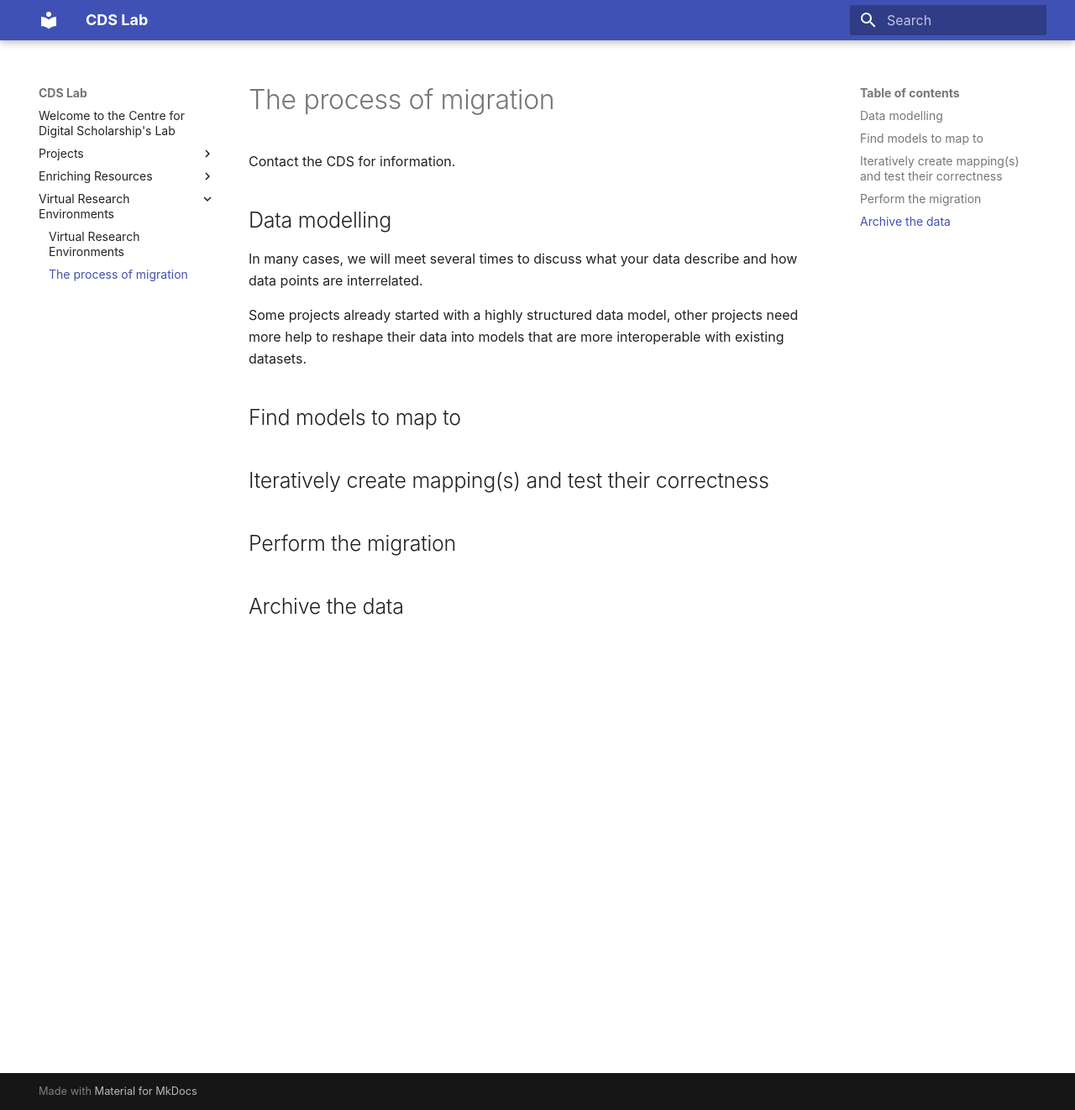
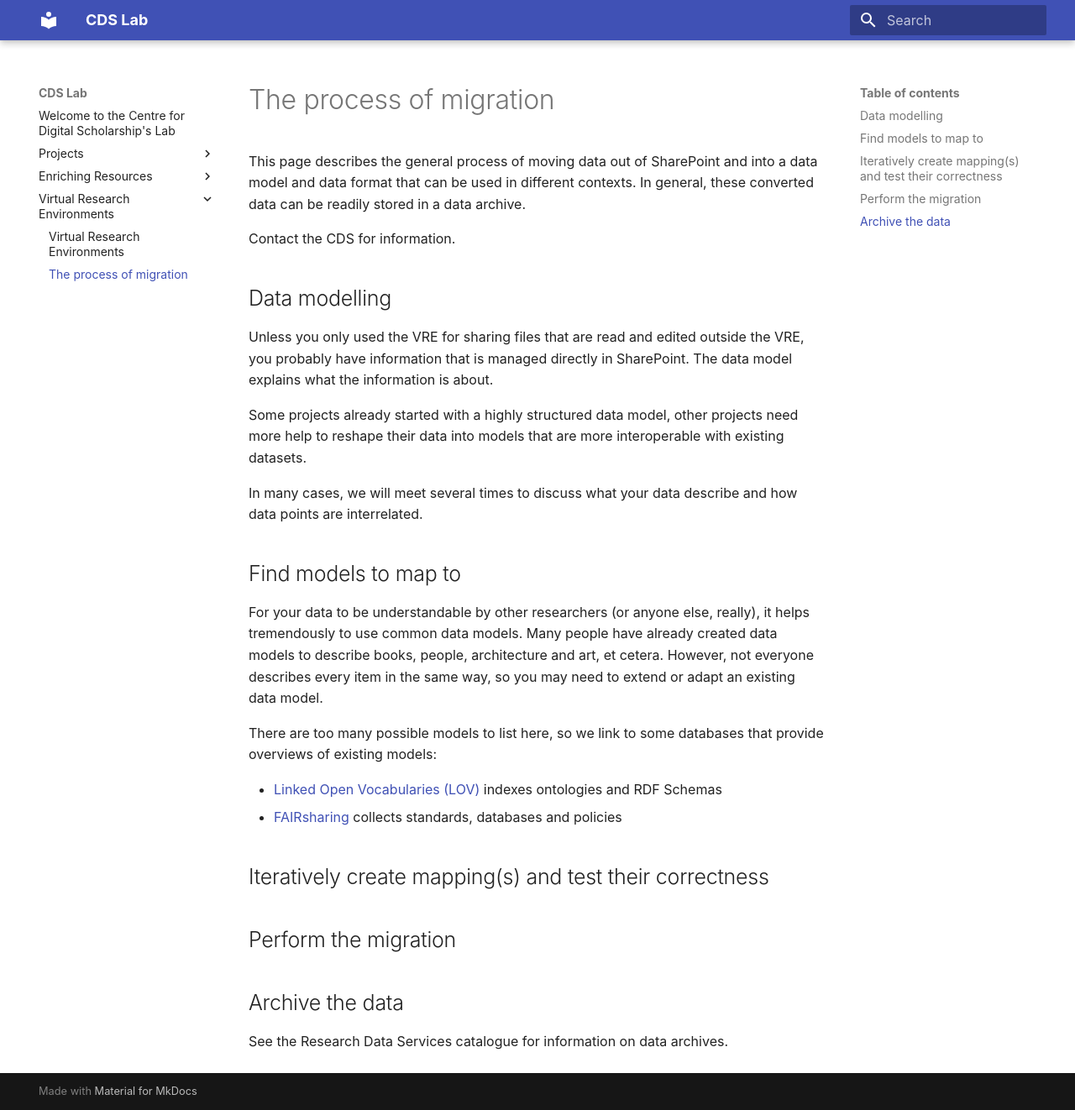
Before and after one commit to LeidenUniversityLibrary/cds-lab-homepage, an MkDocs documentation site: the page built from docs/vre/migration.md, in a window 1280 px wide and 1322 px high. Shown: the whole window at 84% size. Built offline with MkDocs 1.6.1 and Material for MkDocs 9.7.7, drawn with Linux system fonts in a browser that asks for light colours.

Commit message:
Add migration intro and contents

```diff
--- a/docs/vre/migration.md
+++ b/docs/vre/migration.md
@@ -1,22 +1,45 @@
 ---
 title: The process of migration
 ---
+
+This page describes the general process of moving data out of SharePoint
+and into a data model and data format that can be used in different
+contexts. In general, these converted data can be readily stored in a
+data archive.
 
 Contact the CDS for information.
 
 # Data modelling
 
-In many cases, we will meet several times
-to discuss what your data describe and how data points are interrelated.
+Unless you only used the VRE for sharing files that are read and edited
+outside the VRE, you probably have information that is managed directly
+in SharePoint. The data model explains what the information is about.
 
 Some projects already started with a highly structured data model, other
 projects need more help to reshape their data into models that are more
 interoperable with existing datasets.
 
+In many cases, we will meet several times
+to discuss what your data describe and how data points are interrelated.
+
 # Find models to map to
+
+For your data to be understandable by other researchers (or anyone else,
+really), it helps tremendously to use common data models. Many people
+have already created data models to describe books, people, architecture
+and art, et cetera. However, not everyone describes every item in the same
+way, so you may need to extend or adapt an existing data model.
+
+There are too many possible models to list here, so we link to some
+databases that provide overviews of existing models:
+
+- [Linked Open Vocabularies (LOV)](https://lov.linkeddata.es/dataset/lov/) indexes ontologies and RDF Schemas
+- [FAIRsharing](https://fairsharing.org/) collects standards, databases and policies
 
 # Iteratively create mapping(s) and test their correctness
 
 # Perform the migration
 
 # Archive the data
+
+See the Research Data Services catalogue for information on data archives.
```
